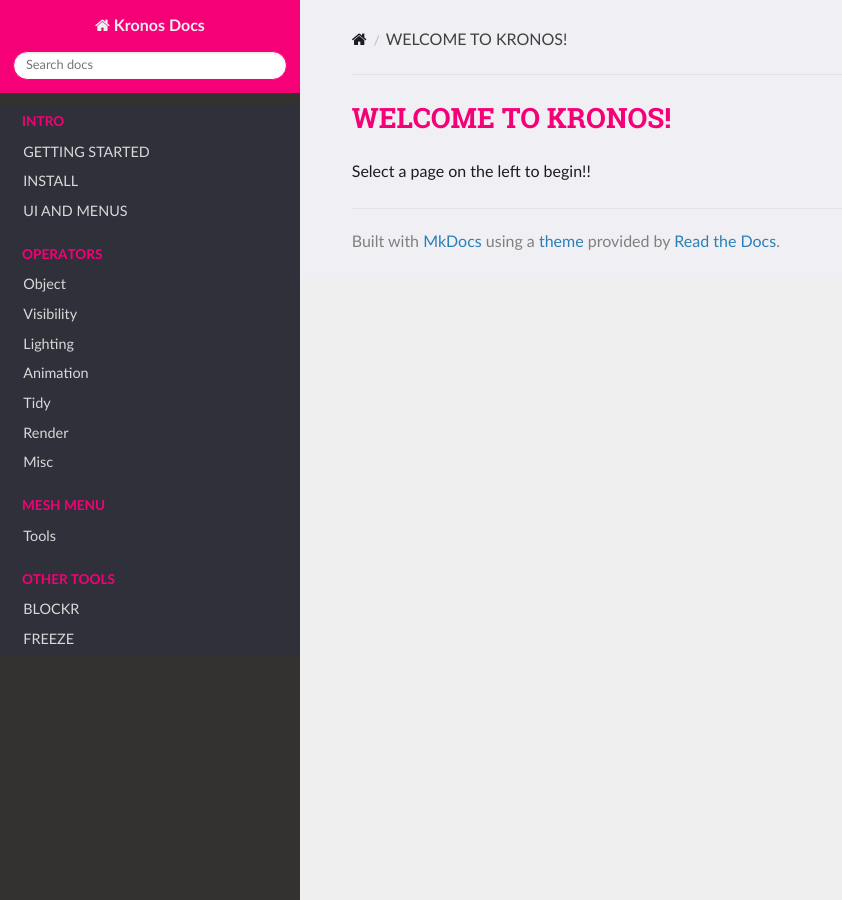
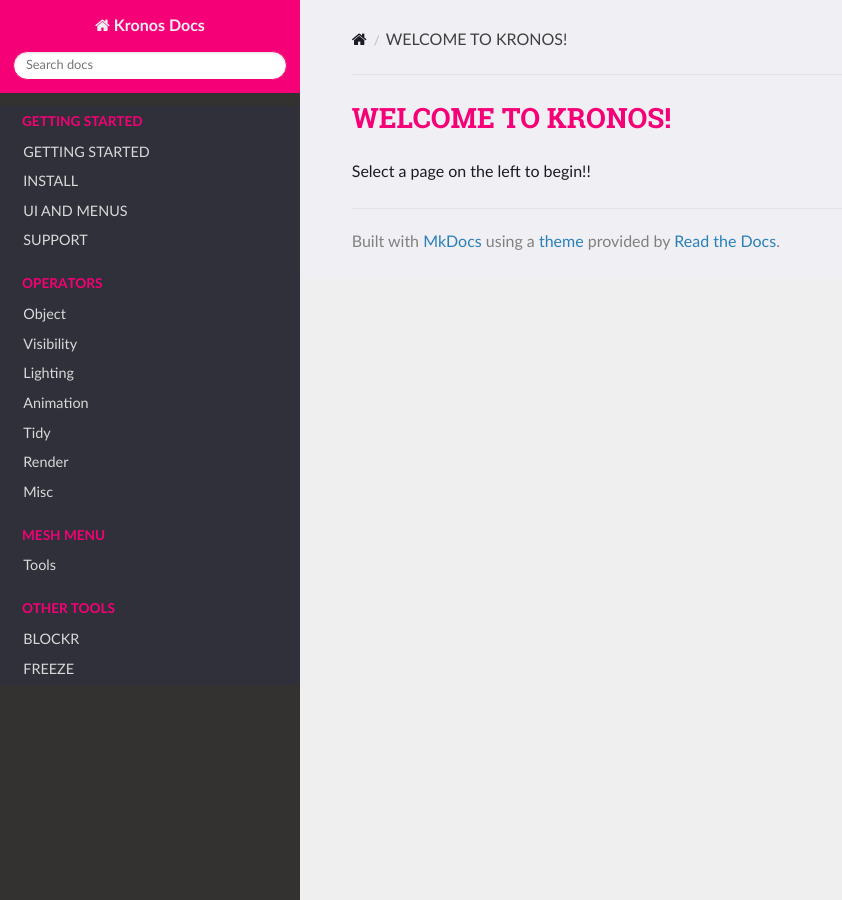
Before and after one commit to CGLIFE7/KronosDocs, an MkDocs documentation site: the page built from docs/docs/index.md, in a window 1280 px wide. Shown: the whole page, without its empty margins (0-842 px from the left). Built offline with MkDocs 1.6.1, drawn with Linux system fonts in a browser that asks for light colours; nearby versions of some CDN libraries.

Commit message:
rearrange

```diff
--- a/docs/mkdocs.yml
+++ b/docs/mkdocs.yml
@@ -10,13 +10,13 @@ extra_css: [extra.css]
 nav:
 
 
-  - INTRO:
+  - GETTING STARTED:
     - GETTING STARTED: tutorial/kronos.md
     - INSTALL: tutorial/installation.md
 
 
     - UI AND MENUS: tutorial/interfaceandmenus.md
-
+    - SUPPORT: tutorial/support.md
   - Operators:
 
     - Object: tutorial/objects.md
```
Also changed, not shown: docs/docs/tutorial/support.md (added, +3 -0 lines).
